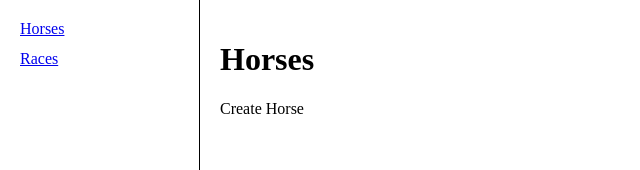
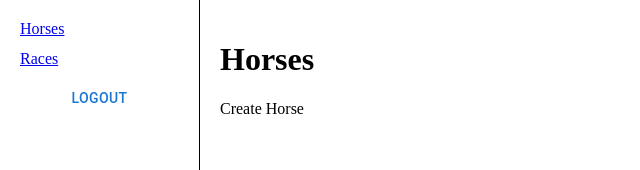
Before and after one commit to fenil1104dave/horse_race_fe, a React (Vite) app: page /horses/create in a window 1280 px wide. Shown: the top 170 px of the page, without its empty margins (0-640 px from the left). Built offline with nearby package versions, Linux system fonts and the light colour scheme; no server answers.

Commit message:
Added logout.

```diff
--- a/src/api/Axios/axiosInstance.ts
+++ b/src/api/Axios/axiosInstance.ts
@@ -1,5 +1,4 @@
 import axios from "axios";
-import { redirect } from "react-router-dom";
 
 let isRefreshing = false;
 let refreshSubscribers: ((token: string) => void)[] = [];
@@ -19,6 +18,11 @@ const getRefreshToken = () => {
 export const setTokens = (accessToken: string, refreshToken: string) => {
     localStorage.setItem("accessToken", accessToken);
     localStorage.setItem("refreshToken", refreshToken);
+};
+
+export const removeTokens = () => {
+    localStorage.removeItem("accessToken");
+    localStorage.removeItem("refreshToken");
 };
 
 const addRefreshSubscriber = (callback: (token: string) => void) => {
--- a/src/components/Sidebar/Sidebar.tsx
+++ b/src/components/Sidebar/Sidebar.tsx
@@ -1,11 +1,20 @@
-import { NavLink } from "react-router-dom";
+import { NavLink, useNavigate } from "react-router-dom";
 import classes from "./sidebar.module.scss";
+import { Button } from "@mui/material";
+import { removeTokens } from "../../api/Axios/axiosInstance";
 
 export const Sidebar = () => {
+    const navigate = useNavigate();
+
+    const handleLogout = () => {
+        removeTokens();
+        navigate("/login");
+    };
     return (
         <div className={classes.root}>
             <NavLink to="/horses">Horses</NavLink>
             <NavLink to="/races">Races</NavLink>
+            <Button onClick={handleLogout}>Logout</Button>
         </div>
     );
 };
```
